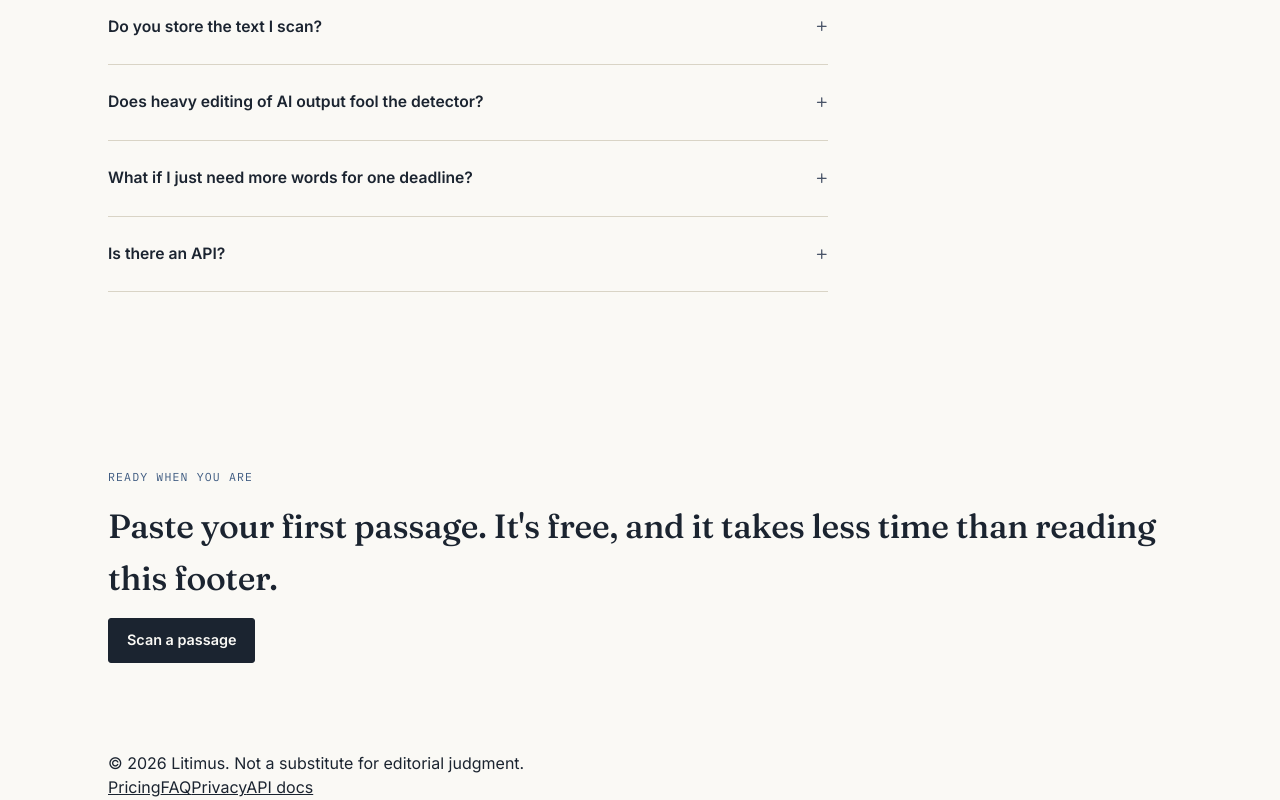
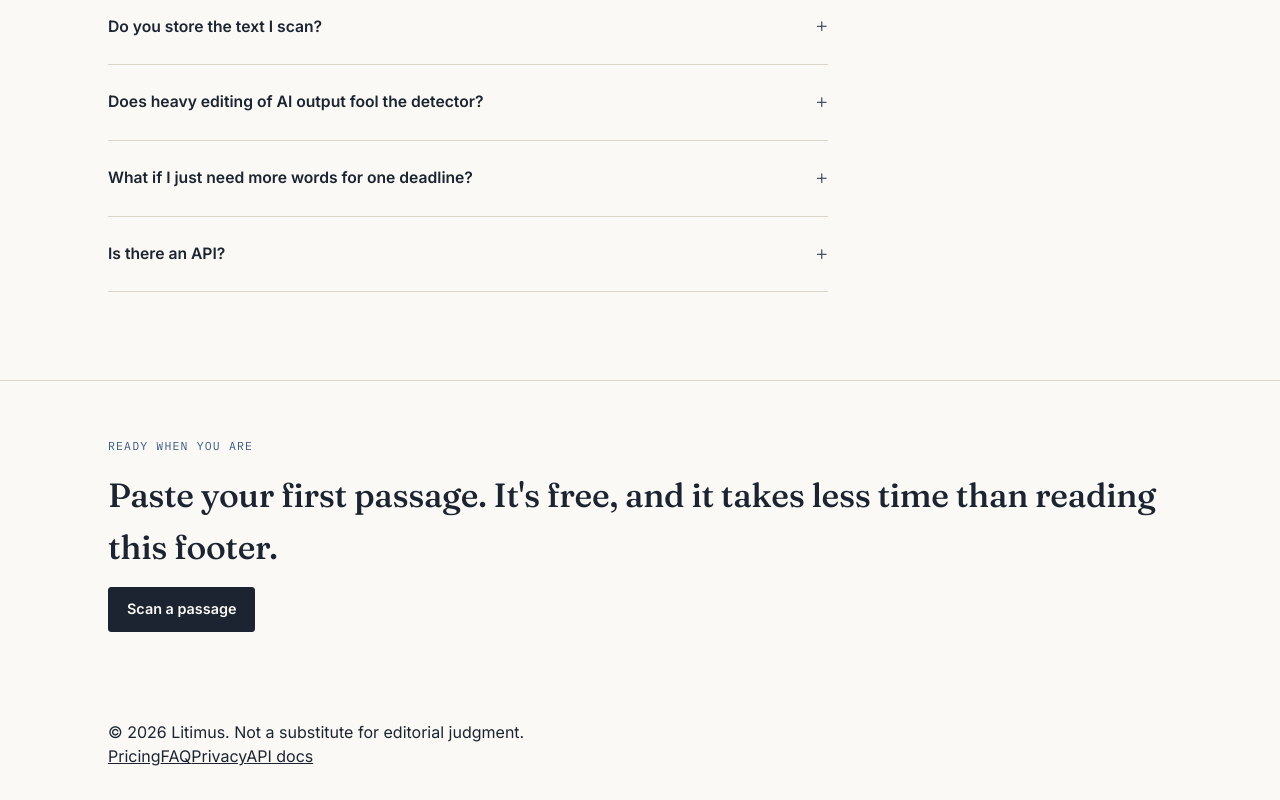
Before and after one commit to denver-cell/litimus, a Next.js app in the folder frontend/: page / in a window 1280 px wide. Shown: the part 4172-4972 px from the top of the page. After the commit the page ends 4941 px from the top, so only its background shows below. Built offline with nearby package versions, Linux system fonts and the light colour scheme; no server answers.

Commit message:
Update globals.css

```diff
--- a/frontend/app/globals.css
+++ b/frontend/app/globals.css
@@ -231,6 +231,7 @@ h2{font-family:'Fraunces', serif; font-weight:500; font-size:2.1rem; letter-spac
 
 /* FAQ */
 .faq{border-top:1px solid var(--hairline);}
+.cta{padding-top:56px; border-top:1px solid var(--hairline);}
 .faq-list{max-width:720px;}
 .faq-item{border-bottom:1px solid var(--hairline); padding:20px 0;}
 .faq-q{font-weight:600; font-size:0.98rem; cursor:pointer; display:flex; justify-content:space-between; align-items:center;}
```
